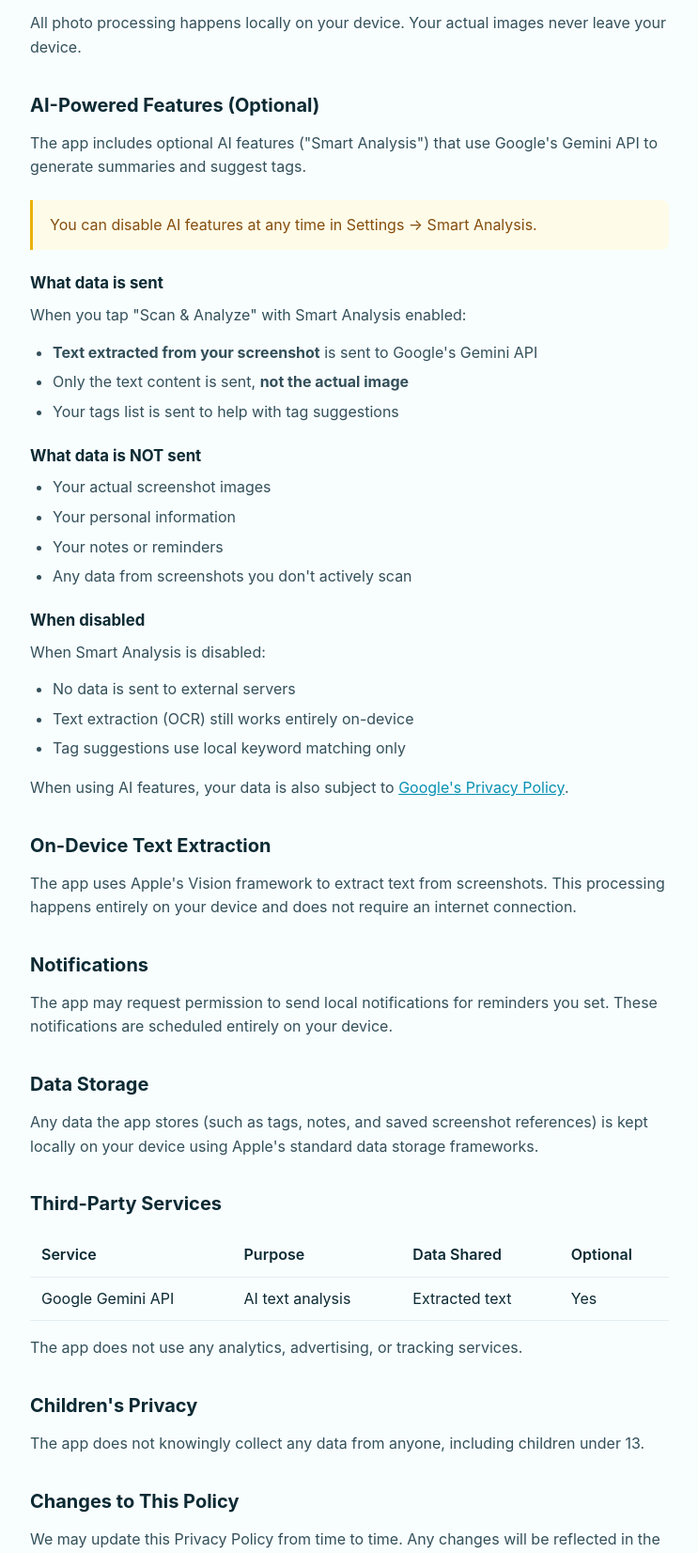
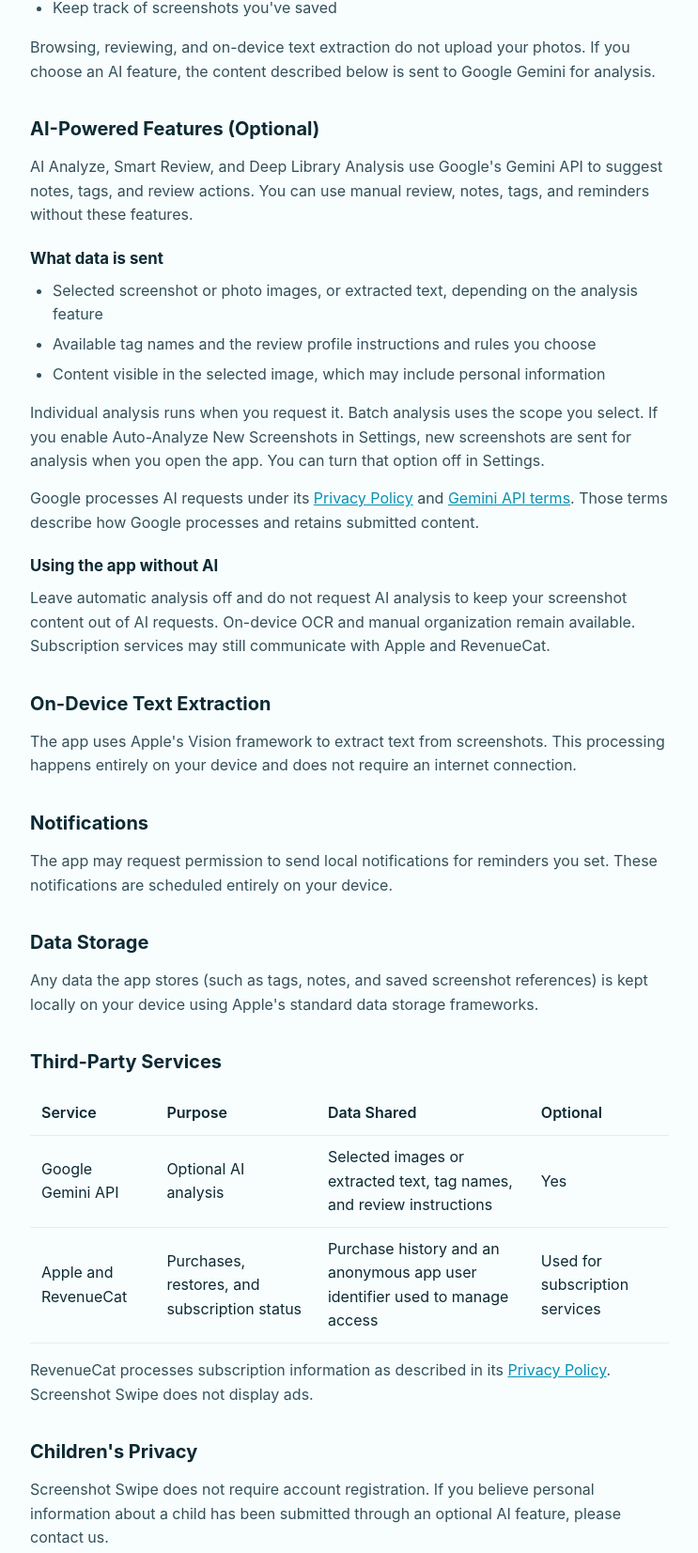
Before and after one commit to mjrode/screenshot-swipe-promo, a plain HTML site: page privacy/index.html in a window 1280 px wide. Shown: the part 633-2286 px from the top of the page at 94% size, without its empty margins (268-1011 px from the left). Drawn offline with Linux system fonts and the light colour scheme.

Commit message:
Clarify optional AI and subscription data handling

```diff
--- a/privacy/index.html
+++ b/privacy/index.html
@@ -4,7 +4,7 @@
     <meta charset="UTF-8">
     <meta name="viewport" content="width=device-width, initial-scale=1.0">
     <title>Privacy Policy — Screenshot Swipe</title>
-    <meta name="description" content="Screenshot Swipe's privacy policy. Photos and OCR processing stay on your device. No accounts, no tracking, no ads.">
+    <meta name="description" content="How Screenshot Swipe handles photo access, local notes, optional AI analysis, and subscriptions.">
     <link rel="canonical" href="https://screenshotswipe.com/privacy/">
     <link rel="icon" type="image/png" href="/assets/blog/favicon.png">
     <link rel="stylesheet" href="/blog.css">
@@ -28,10 +28,10 @@
     <main class="legal">
         <div class="wrap-narrow">
             <h1>Privacy Policy</h1>
-            <p class="updated">Last updated: January 21, 2026</p>
+            <p class="updated">Last updated: September 21, 2026</p>
 
             <div class="highlight">
-                <p>Screenshot Swipe operates primarily on your device. Optional AI features may send extracted text to Google's servers.</p>
+                <p>Screenshot Swipe stores your notes and tags on your device. Optional AI features send selected photos or extracted text to Google Gemini. Purchases are managed through Apple and RevenueCat.</p>
             </div>
 
             <h2>Overview</h2>
@@ -44,40 +44,20 @@
                 <li>Delete screenshots you choose to remove</li>
                 <li>Keep track of screenshots you've saved</li>
             </ul>
-            <p>All photo processing happens locally on your device. Your actual images never leave your device.</p>
+            <p>Browsing, reviewing, and on-device text extraction do not upload your photos. If you choose an AI feature, the content described below is sent to Google Gemini for analysis.</p>
 
             <h2>AI-Powered Features (Optional)</h2>
-            <p>The app includes optional AI features ("Smart Analysis") that use Google's Gemini API to generate summaries and suggest tags.</p>
-
-            <div class="warning">
-                <p>You can disable AI features at any time in Settings → Smart Analysis.</p>
-            </div>
-
+            <p>AI Analyze, Smart Review, and Deep Library Analysis use Google's Gemini API to suggest notes, tags, and review actions. You can use manual review, notes, tags, and reminders without these features.</p>
             <h3>What data is sent</h3>
-            <p>When you tap "Scan &amp; Analyze" with Smart Analysis enabled:</p>
             <ul>
-                <li><strong>Text extracted from your screenshot</strong> is sent to Google's Gemini API</li>
-                <li>Only the text content is sent, <strong>not the actual image</strong></li>
-                <li>Your tags list is sent to help with tag suggestions</li>
+                <li>Selected screenshot or photo images, or extracted text, depending on the analysis feature</li>
+                <li>Available tag names and the review profile instructions and rules you choose</li>
+                <li>Content visible in the selected image, which may include personal information</li>
             </ul>
-
-            <h3>What data is NOT sent</h3>
-            <ul>
-                <li>Your actual screenshot images</li>
-                <li>Your personal information</li>
-                <li>Your notes or reminders</li>
-                <li>Any data from screenshots you don't actively scan</li>
-            </ul>
-
-            <h3>When disabled</h3>
-            <p>When Smart Analysis is disabled:</p>
-            <ul>
-                <li>No data is sent to external servers</li>
-                <li>Text extraction (OCR) still works entirely on-device</li>
-                <li>Tag suggestions use local keyword matching only</li>
-            </ul>
-
-            <p>When using AI features, your data is also subject to <a href="https://policies.google.com/privacy" target="_blank" rel="noopener">Google's Privacy Policy</a>.</p>
+            <p>Individual analysis runs when you request it. Batch analysis uses the scope you select. If you enable Auto-Analyze New Screenshots in Settings, new screenshots are sent for analysis when you open the app. You can turn that option off in Settings.</p>
+            <p>Google processes AI requests under its <a href="https://policies.google.com/privacy" target="_blank" rel="noopener">Privacy Policy</a> and <a href="https://ai.google.dev/gemini-api/terms" target="_blank" rel="noopener">Gemini API terms</a>. Those terms describe how Google processes and retains submitted content.</p>
+            <h3>Using the app without AI</h3>
+            <p>Leave automatic analysis off and do not request AI analysis to keep your screenshot content out of AI requests. On-device OCR and manual organization remain available. Subscription services may still communicate with Apple and RevenueCat.</p>
 
             <h2>On-Device Text Extraction</h2>
             <p>The app uses Apple's Vision framework to extract text from screenshots. This processing happens entirely on your device and does not require an internet connection.</p>
@@ -98,15 +78,21 @@
                 </tr>
                 <tr>
                     <td>Google Gemini API</td>
-                    <td>AI text analysis</td>
-                    <td>Extracted text</td>
+                    <td>Optional AI analysis</td>
+                    <td>Selected images or extracted text, tag names, and review instructions</td>
                     <td>Yes</td>
                 </tr>
+                <tr>
+                    <td>Apple and RevenueCat</td>
+                    <td>Purchases, restores, and subscription status</td>
+                    <td>Purchase history and an anonymous app user identifier used to manage access</td>
+                    <td>Used for subscription services</td>
+                </tr>
             </table>
-            <p>The app does not use any analytics, advertising, or tracking services.</p>
+            <p>RevenueCat processes subscription information as described in its <a href="https://www.revenuecat.com/privacy/" target="_blank" rel="noopener">Privacy Policy</a>. Screenshot Swipe does not display ads.</p>
 
             <h2>Children's Privacy</h2>
-            <p>The app does not knowingly collect any data from anyone, including children under 13.</p>
+            <p>Screenshot Swipe does not require account registration. If you believe personal information about a child has been submitted through an optional AI feature, please contact us.</p>
 
             <h2>Changes to This Policy</h2>
             <p>We may update this Privacy Policy from time to time. Any changes will be reflected in the "Last updated" date above.</p>
```
